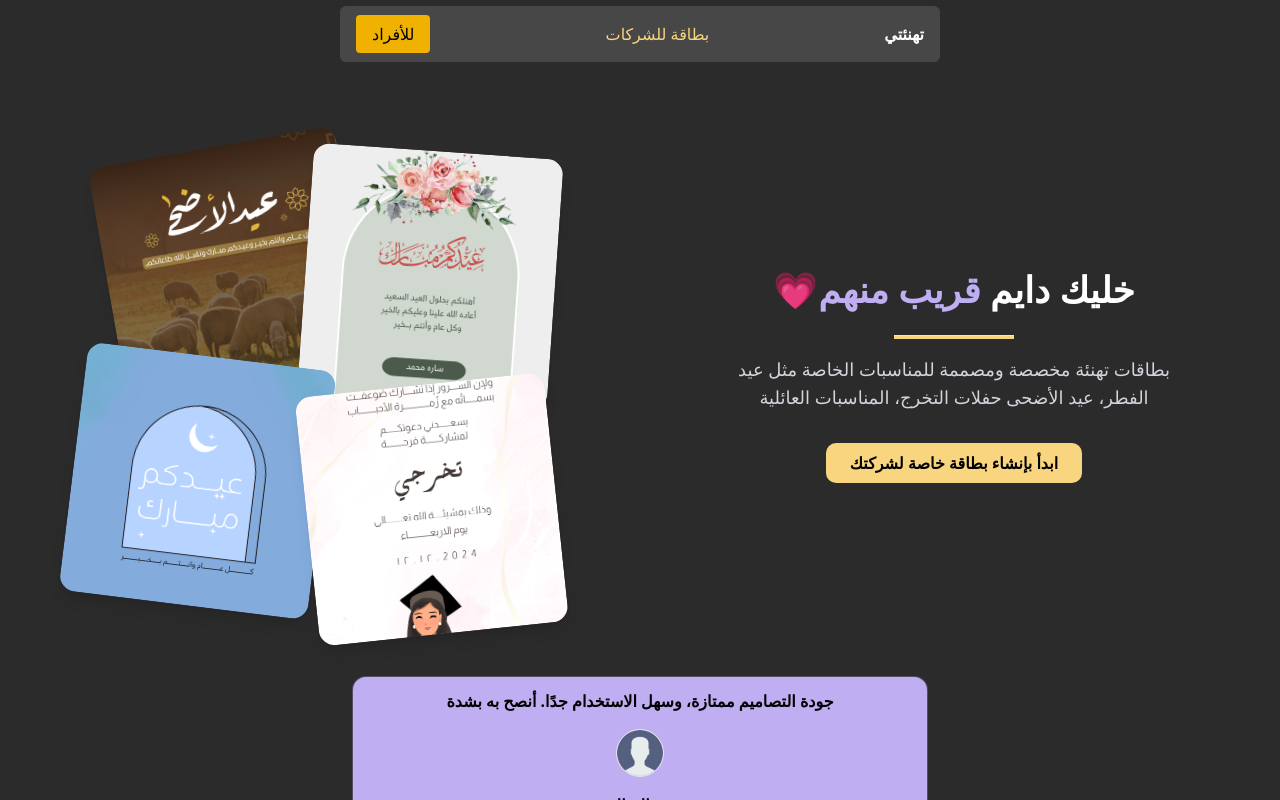
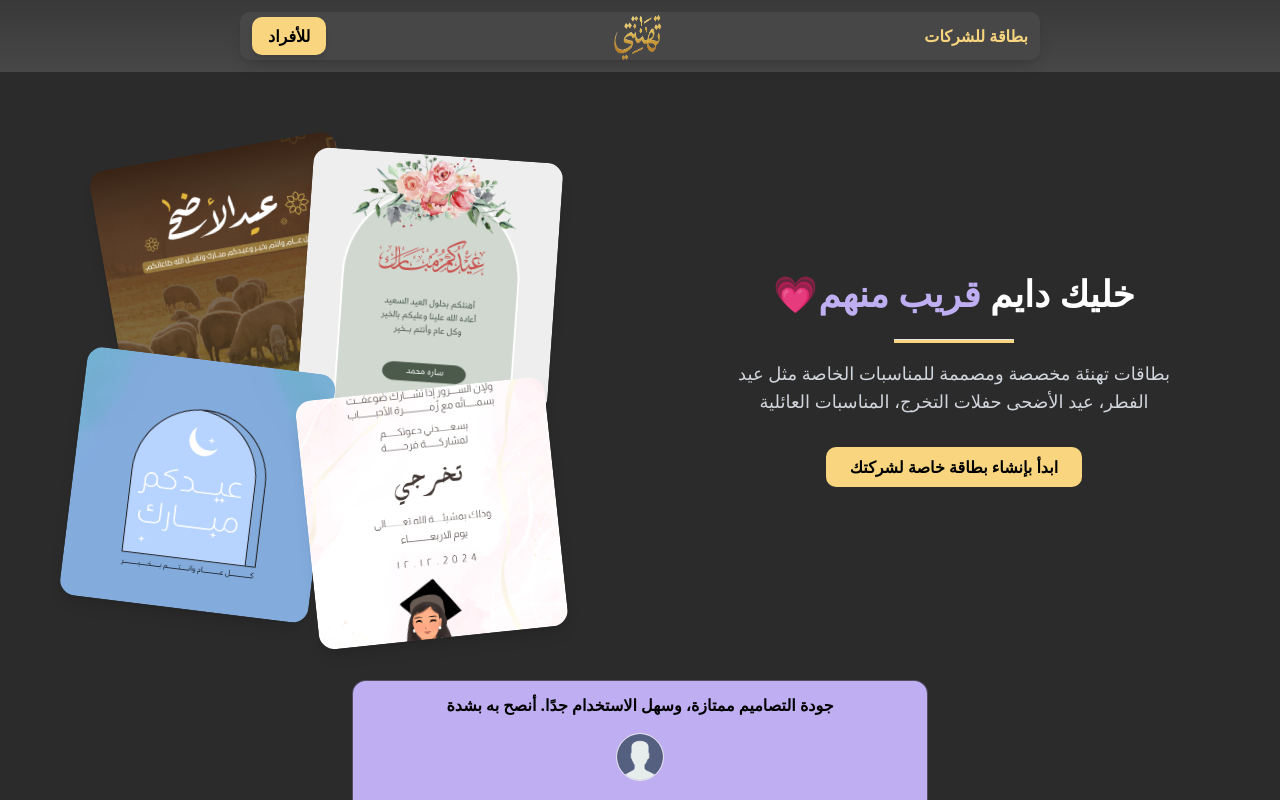
Before and after one commit to adelsultann/gretting-app, a Next.js app: page / in a window 1280 px wide. Shown: the top 800 px of the page. Built offline with nearby package versions, Linux system fonts and the light colour scheme.

Commit message:
done with the admin dashboard

```diff
--- a/app/auth/page.tsx
+++ b/app/auth/page.tsx
@@ -8,6 +8,7 @@ import { auth, db, } from "@/lib/firebase"; // Adjust path if needed
 import { doc, setDoc, Timestamp } from "firebase/firestore"; // Import Timestamp
 import { v4 as uuidv4 } from 'uuid';
 import { FirebaseError } from '@firebase/util'
+import Navbar from "@/components/Navbar";
 
 
 
@@ -95,6 +96,11 @@ export default function AuthPage() {
 
 
     return (
+
+
+      <div>
+        <Navbar />
+
       <section className="min-h-screen bg-[#2B2B2B] flex flex-col justify-center items-center text-white px-4">
       {/* Intro text for registration functionality */}
       <div className="max-w-md w-full mb-6 text-center">
@@ -164,5 +170,7 @@ export default function AuthPage() {
           </p>
         </form>
       </section>
+
+      </div>
    );
 }
--- a/app/occasion/page.tsx
+++ b/app/occasion/page.tsx
@@ -3,6 +3,7 @@
 import { useRouter, useSearchParams } from "next/navigation";
 import Image from "next/image";
 import { occasions } from "@/lib/data/occasions";
+import Navbar from "@/components/Navbar";
 
 
 
@@ -21,6 +22,10 @@ export default function OccasionPage() {
   };
 
    return (
+
+    <div>
+           <Navbar />
+
      <section className="min-h-screen bg-[#2B2B2B] text-white px-4 py-10">
 
       {/* the mx-auto is used to center the content horizontally within its parent container */}
@@ -56,5 +61,6 @@ export default function OccasionPage() {
          </div>
        </div>
      </section>
+     </div>
    );
 }
--- a/components/Navbar/index.tsx
+++ b/components/Navbar/index.tsx
@@ -1,28 +1,53 @@
 import Link from "next/link";
-
+import Image from "next/image";
+import MainLogo from '@/public/mainLogo.png';
 
 export default function Navbar() {
   return (
+    <header className="flex justify-center py-3 bg-gradient-to-b from-[#3a3939] to-[#484747]">
+      {/* Centered Container */}
+      <div className="flex items-center justify-between w-full max-w-[90%] md:max-w-[800px] bg-[#484747] rounded-lg shadow-lg p-2 md:p-3">
 
-    <header className="flex justify-center py-1.5">
-  {/* <!-- Centered Div --> */}
-  <div className=" flex justify-between w-full max-w-[375px] md:max-w-[600px] bg-[#484747] rounded-sm p-4">
+        {/* For Individuals Button */}
+        <div>
+          <Link
+            href="/occasion"
+            className="bg-[#F8D57E] text-black px-4 py-2 rounded-lg font-bold
+                      hover:bg-yellow-500 transition duration-300 shadow-md
+                      text-sm md:text-base"
+          >
+            للأفراد
+          </Link>
+        </div>
 
-    <div>
-      <Link href={"/occasion"} className="bg-yellow-500 text-black px-4 py-2
+        {/* Center Logo */}
+        <Link
+          href="/"
+          className="absolute left-1/2 transform -translate-x-1/2 flex items-center justify-center"
+        >
+          <div className="relative">
+            <Image
+              src={MainLogo}
+              width={85}
+              height={85}
+              alt="logo"
+              className="w-10 h-10 md:w-15 md:h-15"
+              priority
+            />
+          </div>
+        </Link>
 
-      rounded">للأفراد</Link>
-    </div>
-
-
-    <div className="md:flex gap-4 ">
-    <Link href="/auth" className="hidden md:block text-[#F8D57E] hover:text-yellow-500 ">بطاقة للشركات</Link>
-    </div>
-
-
-    <Link href="/" className="text-white font-bold">تهنئتي</Link>
-  </div>
-
-</header>
+        {/* For Companies Link */}
+        <div className="flex items-center">
+          <Link
+            href="/auth"
+            className="text-[#F8D57E] hover:text-yellow-400 transition duration-300
+                      font-semibold text-sm md:text-base"
+          >
+            بطاقة للشركات
+          </Link>
+        </div>
+      </div>
+    </header>
   );
 }
```
Also changed, not shown: public/mainLogo.png (added).
